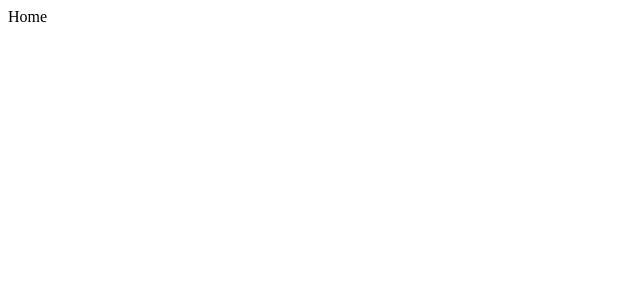
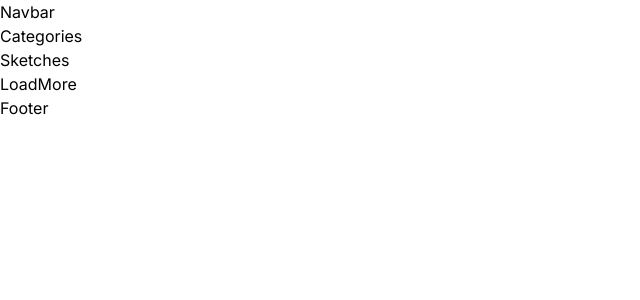
Before and after one commit to sajjad1112ali/next-sketch-web, a Next.js app: page / in a window 1280 px wide. Shown: the top 300 px of the page, without its empty margins (0-640 px from the left). Built offline with nearby package versions, Linux system fonts and the light colour scheme.

Commit message:
Added Navbar and Footer component

```diff
--- a/app/layout.tsx
+++ b/app/layout.tsx
@@ -1,18 +1,24 @@
-
+import Footer from "@/components/Footer";
+import Navbar from "@/components/Navbar";
 
 export const metadata = {
-  title: 'Create Next App',
-  description: 'Generated by create next app',
-}
+  title: "Sketch Haven",
+  description:
+    "Showcase your creativity and discover remarkable hand made sketched.",
+};
 
 export default function RootLayout({
   children,
 }: {
-  children: React.ReactNode
+  children: React.ReactNode;
 }) {
   return (
     <html lang="en">
-      <body className={''}>{children}</body>
+      <body className={""}>
+        <Navbar />
+        <main>{children}</main>
+        <Footer />
+      </body>
     </html>
-  )
+  );
 }
--- a/app/page.tsx
+++ b/app/page.tsx
@@ -1,9 +1,14 @@
-import React from 'react'
+import './globals.css';
+import React from "react";
 
 const Home = () => {
   return (
-    <div>Home</div>
-  )
-}
+    <section>
+      <h1>Categories</h1>
+      <h1>Sketches</h1>
+      <h1>LoadMore</h1>
+    </section>
+  );
+};
 
-export default Home
+export default Home;
--- /dev/null
+++ b/components/Footer.tsx
@@ -0,0 +1,9 @@
+import React from 'react'
+
+function Footer() {
+  return (
+    <div>Footer</div>
+  )
+}
+
+export default Footer
--- /dev/null
+++ b/components/Navbar.tsx
@@ -0,0 +1,9 @@
+import React from 'react'
+
+function Navbar() {
+  return (
+    <div>Navbar</div>
+  )
+}
+
+export default Navbar
```
